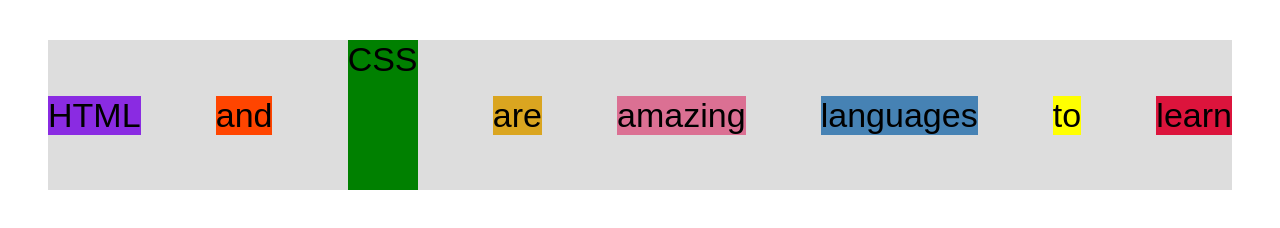
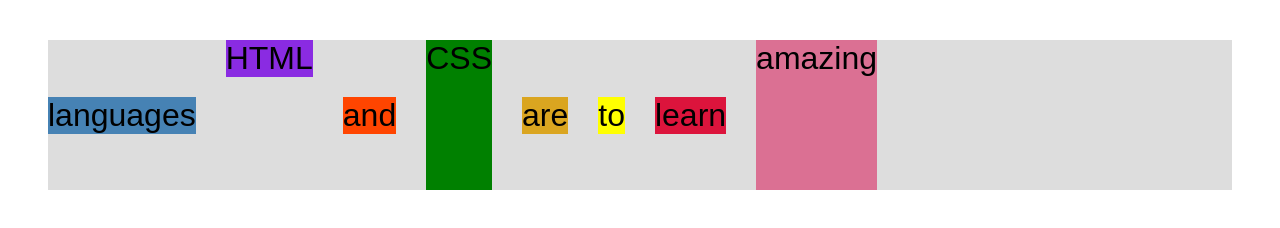
Before and after one commit to AlejandroRoblesA/IntroductionToHtmlAndCss, a plain HTML site: page 04-CSS-Layouts/flexbox.html in a window 1280 px wide. Drawn offline with Linux system fonts and the light colour scheme.

Commit message:
Spacing and Aligning Flex Items

```diff
--- a/04-CSS-Layouts/flexbox.html
+++ b/04-CSS-Layouts/flexbox.html
@@ -31,18 +31,31 @@
       .el--8 {
         background-color: crimson;
       }
-
       .container {
         /* STARTER */
         font-family: sans-serif;
         background-color: #ddd;
-        font-size: 34px;
+        font-size: 32px;
         margin: 40px;
 
         /* FLEXBOX */
         display: flex;
         align-items: center;
-        justify-content: space-between;
+        justify-content: flex-start;
+        gap: 30px;
+      }
+      .el {
+        /*margin-right: 30px;*/
+      }
+      .el--1 {
+        align-self: flex-start;
+      }
+      .el--5 {
+        align-self: stretch;
+        order: 1;
+      }
+      .el--6 {
+        order: -1;
       }
     </style>
   </head>
```
